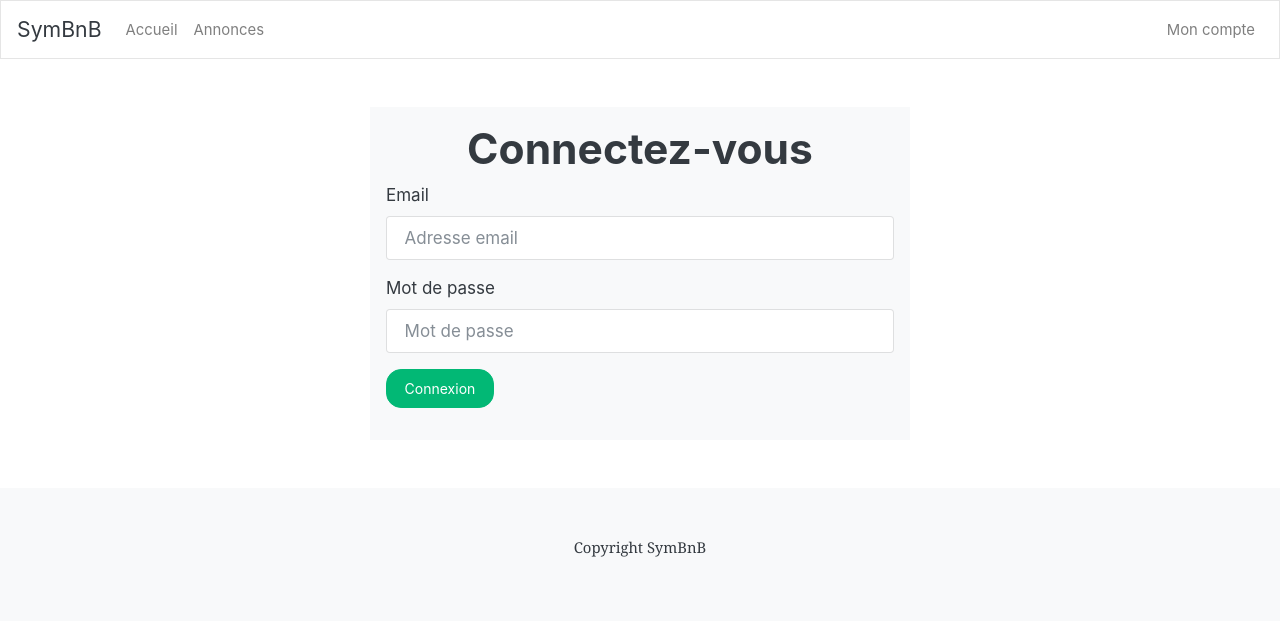
After one commit to Monavao/symbnb, a Symfony app: template templates/account/login.html.twig in a window 1280 px wide. The commit adds this page. Shown: the top 621 px of the page. Run offline with Twig, Linux system fonts and the light colour scheme; the template is opened without the code that fills it, so the values that code supplies are empty; some libraries are stand-ins or nearby versions.

Commit message:
Mise en place Users partie 2

```diff
--- /dev/null
+++ b/templates/account/login.html.twig
@@ -0,0 +1,34 @@
+{% extends 'base.html.twig' %}
+
+{% block title %}Connexion{% endblock %}
+
+{% block body %}
+    <div class="container mt-5">
+        <div class="row">
+            <div class="col-md-3">&nbsp;</div>
+            <div class="col-md-6">
+                <div class="bg-light py-3 px-3">
+                    <h1 class="text-center">Connectez-vous</h1>
+                    {% if hasError %}
+                        <div class="alert alert-danger text-center">
+                            Adresse email et/ou mot de passe incorrect
+                        </div>
+                    {% endif %}
+                    <form action="{{ path('account_login') }}" method="post">
+                        <div class="form-group">
+                            <label for="email">Email</label>
+                            <input class="form-control" type="text" name="_username" id="email" placeholder="Adresse email" value="{{ username }}" required>
+                        </div>
+                        <div class="form-group">
+                            <label for="password">Mot de passe</label>
+                            <input class="form-control" type="password" name="_password" id="password" placeholder="Mot de passe" required>
+                        </div>
+                        <div class="form-group">
+                            <button class="btn btn-success" type="submit">Connexion</button>
+                        </div>
+                    </form>
+                </div>
+            </div>
+        </div>
+    </div>
+{% endblock %}
--- a/templates/hello.html.twig
+++ /dev/null
@@ -1,5 +0,0 @@
-{% extends 'base.html.twig' %}
-
-{%  block body %}
-    <h1>Bonjour {{ prenom }}</h1>
-{% endblock %}
```
Also changed, not shown: config/routes.yaml (+8 -0 lines), src/Controller/AccountController.php (added, +35 -0 lines), src/DataFixtures/AppFixtures.php (+37 -1 lines), src/Entity/User.php (+58 -1 lines), public/images/ads/empty-avatar.png (added), 1 other file.
